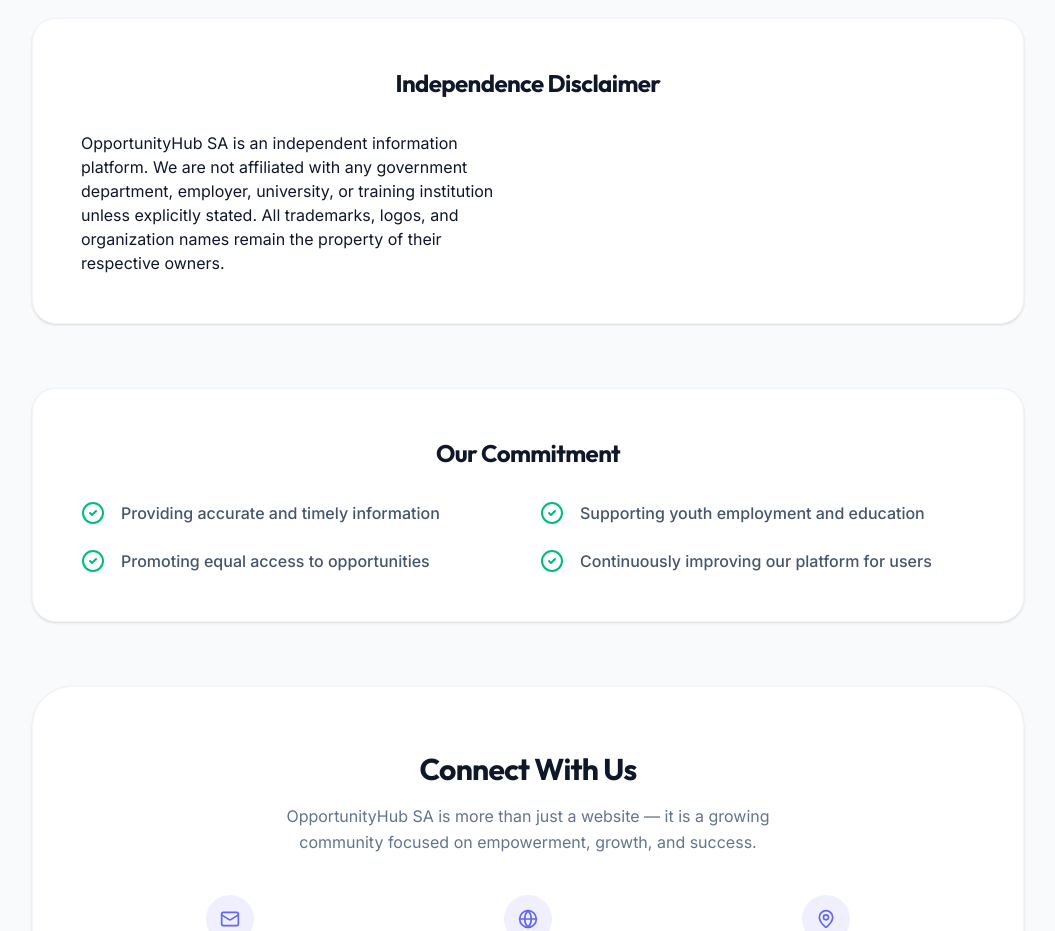
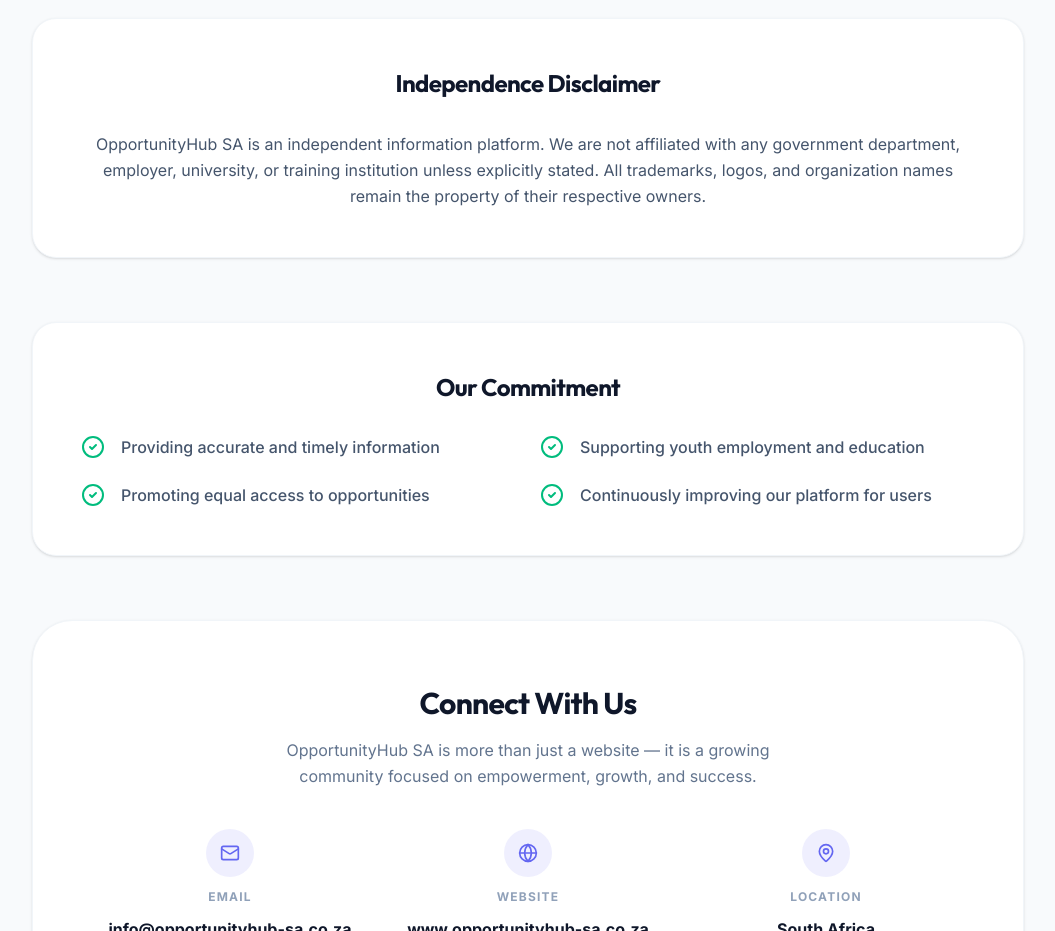
Before and after one commit to cado7/OpportunityHub, a React (Vite) app: page /about in a window 1280 px wide. Shown: the part 2820-3751 px from the top of the page, without its empty margins (112-1167 px from the left). Built offline with nearby package versions, Linux system fonts and the light colour scheme; no server answers.

Commit message:
about us alignment fixs

```diff
--- a/src/pages/About.tsx
+++ b/src/pages/About.tsx
@@ -226,7 +226,7 @@
         <section className="mb-16">
           <div className="bg-white rounded-3xl p-8 md:p-12 border border-slate-100 shadow-sm">
             <h2 className="text-2xl font-bold text-primary mb-8 text-center">Independence Disclaimer</h2>
-            <div className="grid grid-cols-1 sm:grid-cols-2 gap-6">
+            <div className="text-slate-600 leading-relaxed text-center">
               <p>
                 OpportunityHub SA is an independent information platform. We are not affiliated with any government department, employer, university, or training institution unless explicitly stated. All trademarks, logos, and organization names remain the property of their respective owners.
               </p>
```
